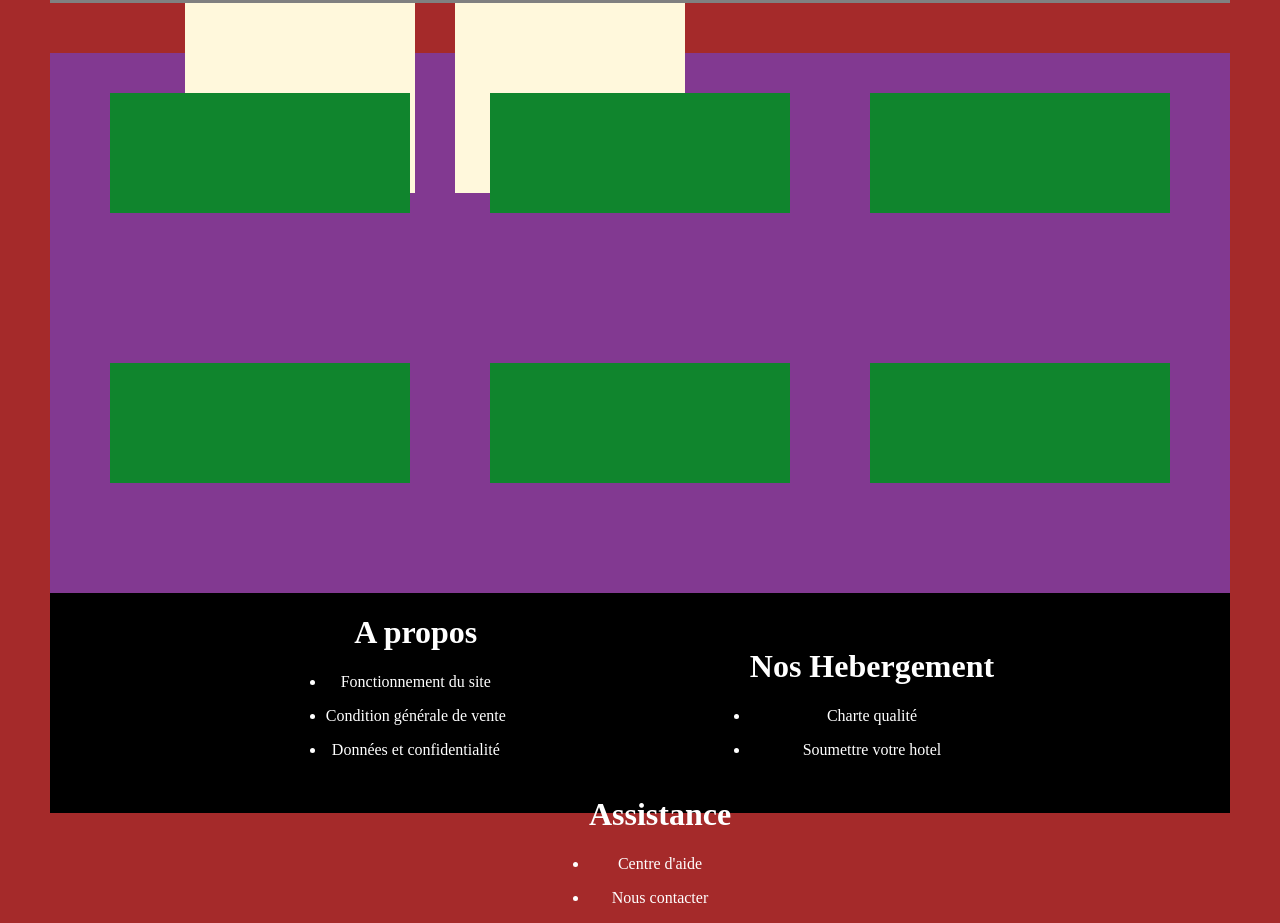
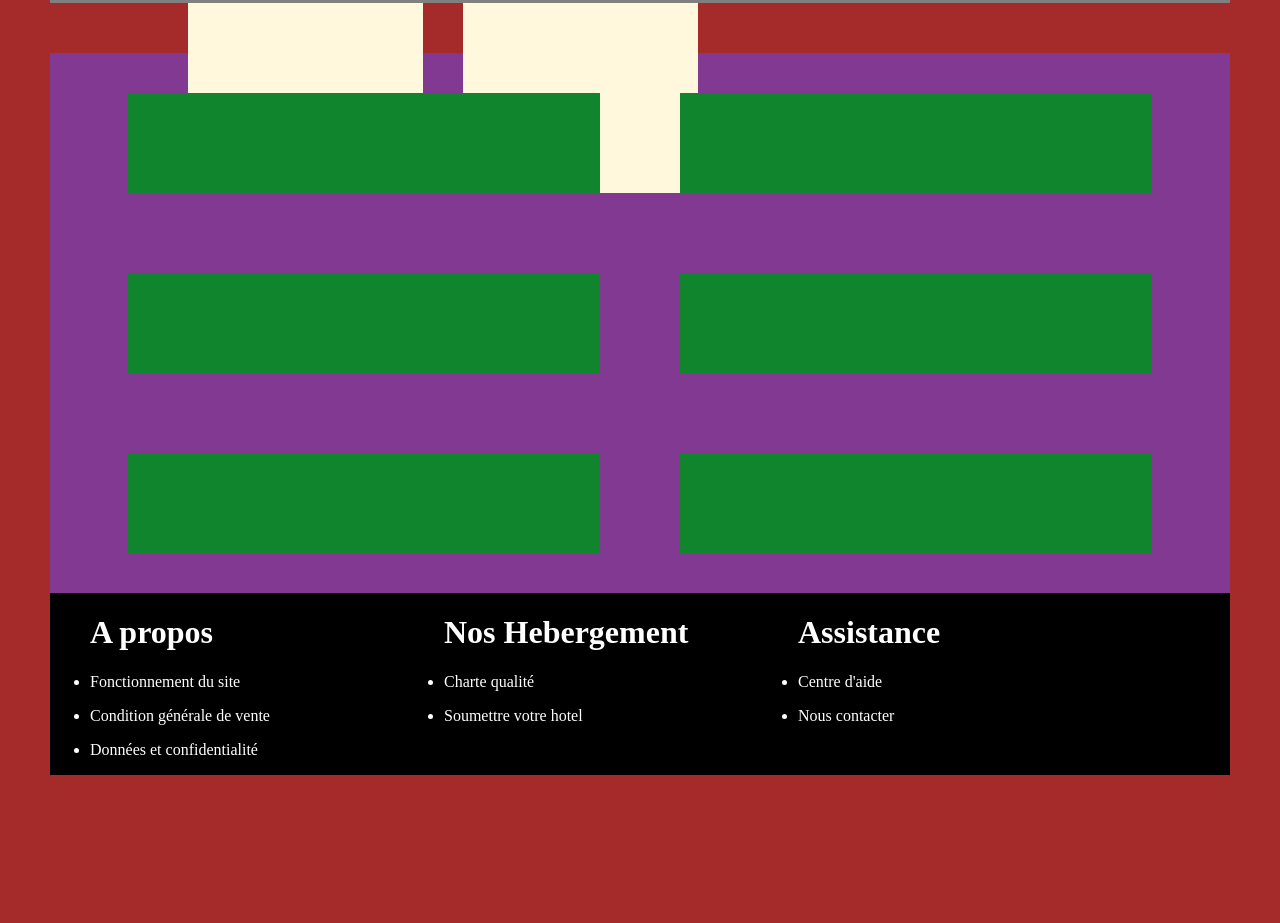
Before and after one commit to Benoit7408/BenoitJaloux_2_04082021, a plain HTML site: page Structure.html in a window 1280 px wide. Shown: the part 1120-2043 px from the top of the page. After the commit the page ends 1903 px from the top, so only its background shows below. Drawn offline with Linux system fonts and the light colour scheme.

Commit message:
Essai changement px en % et modification footer pour du flex

```diff
--- a/style.css
+++ b/style.css
@@ -15,14 +15,14 @@ width: 100%;
 height: 190px;
 }
 
-
+/* Boite de titre haut gauche*/
 body>header>.titres
 {
     width: 50%;
     height: 190px;
     background-color: aqua;
 }
-
+/* boite de nav haut droite*/
 body>header>nav
 {
     display: flex;
@@ -32,7 +32,7 @@ body>header>nav
     height: 190px;
     background-color: burlywood;
 }
-
+/* boite élément filtre sous les titres*/
 body>.filter
 {
     display: flex;
@@ -71,7 +71,7 @@ body>.activite
 /* boite hebergement normal contient 6 div*/
 body>.hebergement>div.Nliste
 {
-    width: 880px;
+    width: 100%;
     height: 630px;
     margin:40px;
     background-color: crimson;
@@ -86,7 +86,7 @@ body>.hebergement>div.Nliste *
     display: flex;
     flex-direction: row;
     background: cornsilk;
-    width: 230px;
+    width: 235px;
     height: 190px;
     margin-top:90px;
     margin-left: 40px;
@@ -94,7 +94,7 @@ body>.hebergement>div.Nliste *
 /* boite hebergement populaire contient 3 div*/
 body>.hebergement>div.Pliste
 {
-    width:420px;
+    width:30%;
     height: 630px;
     margin:40px;
     background-color: crimson;
@@ -108,8 +108,8 @@ body>.hebergement>div.Pliste *
     display: flex;
     flex-direction: row;
     background: cornsilk;
-    width: 330px;
-    height: 130px;
+    width: 340px;
+    height:auto;
     margin:20px;
 }
 /* boite activité contient six div*/
@@ -128,39 +128,37 @@ body>.activite>div
     background-color: rgb(16, 133, 45);
     display: flex;
     flex-wrap: wrap;
-    width: 300px;
-    height: 120px;
+    width: 40%;
+    height: auto;
     margin: 40px;
 }
 /* le pied de page contient 3 div liste a puce en inline block*/
 footer
 {   width: 100%;
-    height: 200px;
+    height: auto;
     background-color:black;
-    height: 220px;
-    display: inline-block;
-    text-align: center;
+    display: flex;
+flex-direction: row;
+
+
 }
 
 /* les bloc du footer*/
 .Bloc1
 {
+    width: 30%;
     color: white;
-    display: inline-block;
-    margin-left: 100px;
-    margin-right: 100px;
+
 }
 .Bloc2
 {
+    width: 30%;
     color: white;
-    display: inline-block;
-    margin-left: 100px;
-    margin-right: 100px;
+
 }
 .Bloc3
 {
+    width: 30%;
     color: white;
-    display: inline-block;
-    margin-left: 100px;
-    margin-right: 100px;
+
 }
```
